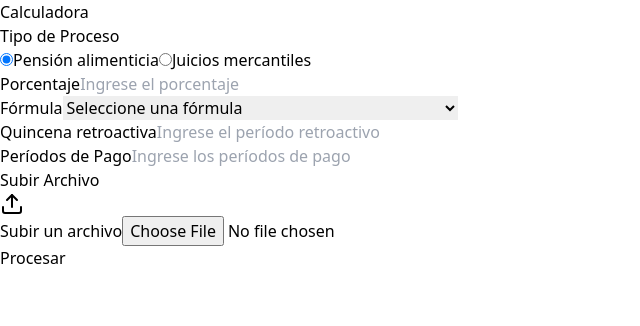
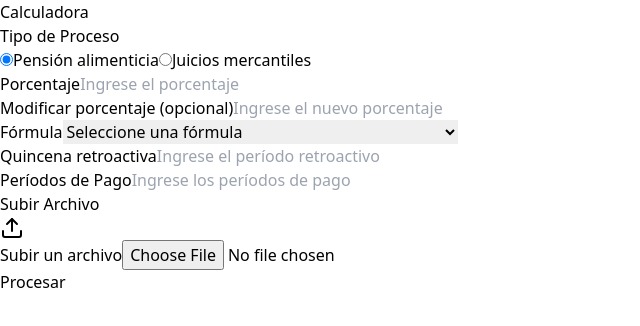
Before and after one commit to joel-Aviles/CalculadoraLegal, a React (Vite) app: page / in a window 1280 px wide. Shown: the top 326 px of the page, without its empty margins (0-640 px from the left). Built offline with nearby package versions, Linux system fonts and the light colour scheme.

Commit message:
feat: :sparkles: se agrego un input para modificar el porcentaje

```diff
--- a/src/App.jsx
+++ b/src/App.jsx
@@ -4,6 +4,7 @@ import { Upload } from 'lucide-react'
 function App() {
   const [tipoProceso, setTipoProceso] = useState("1");
   const [porcentaje, setPorcentaje] = useState("");
+  const [porcentajeMod, setPorcentajeMod] = useState("");
   const [formula, setFormula] = useState("");
   const [periodoRetroactivo, setPeriodoRetroactivo] = useState("");
   const [periodoPago, setPeriodoPago] = useState("");
@@ -37,6 +38,10 @@ function App() {
 
     if (porcentaje) {
       formData.append("discount_percent", porcentaje);
+    }
+
+    if (porcentajeMod) {
+      formData.append("modified_discount_percent", porcentajeMod);
     }
 
     if (formula) {
@@ -138,6 +143,21 @@ function App() {
                     value={porcentaje}
                     onChange={(e) => setPorcentaje(e.target.value)}
                     placeholder="Ingrese el porcentaje"
+                  />
+                </div>
+
+                <div>
+                  <label htmlFor="porcentajeMod" className="text-sm font-medium text-gray-700 dark:text-gray-300 mb-2 block">Modificar porcentaje (opcional)</label>
+                  <input
+                    id="porcentajeMod"
+                    type="number"
+                    className="mt-1 block w-full px-3 py-2 bg-white dark:bg-gray-700 border border-gray-300 dark:border-gray-600 rounded-md text-sm shadow-sm placeholder-gray-400 dark:placeholder-gray-400
+                              focus:outline-none focus:border-blue-500 focus:ring-1 focus:ring-blue-500
+                              disabled:bg-gray-100 disabled:text-gray-500 disabled:border-gray-200 dark:disabled:bg-gray-800 dark:disabled:text-gray-400 dark:disabled:border-gray-700
+                              transition duration-150 ease-in-out"
+                    value={porcentajeMod}
+                    onChange={(e) => setPorcentajeMod(e.target.value)}
+                    placeholder="Ingrese el nuevo porcentaje"
                   />
                 </div>
 
```
